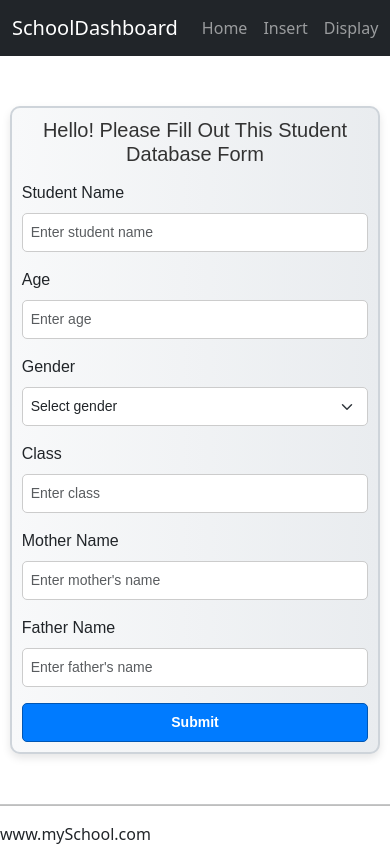
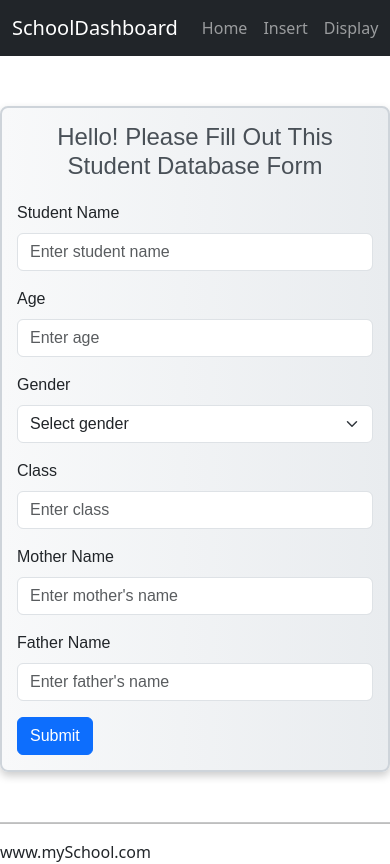
Before and after one commit to Shubham-jaiswal50/school-dashboard, a React (Vite) app: page /insert in a window 390 px wide. Shown: the top 864 px of the page. Built offline with nearby package versions, Linux system fonts and the light colour scheme.

Commit message:
link change

```diff
--- a/src/css/style.css
+++ b/src/css/style.css
@@ -74,109 +74,3 @@
         font-size: 16px;
     }
 }
-
-
-
-
-
-                .form-container {
-                    max-width: 600px;
-                    margin: 50px auto;
-                    padding: 20px;
-                    background-color: #f7f7f7;
-                    border-radius: 10px;
-                    box-shadow: 0 4px 8px rgba(0, 0, 0, 0.1);
-                    font-family: Arial, sans-serif;
-                }
-
-                .form-container h1 {
-                    text-align: center;
-                    color: #333;
-                    margin-bottom: 20px;
-                }
-
-                .form-container .form-group {
-                    margin-bottom: 20px;
-                }
-
-                .form-container .form-group label {
-                    font-weight: bold;
-                    color: #555;
-                }
-
-                .form-container .form-control {
-                    border-radius: 5px;
-                    border: 1px solid #ccc;
-                    padding: 10px;
-                    font-size: 16px;
-                }
-
-                .form-container .form-control:focus {
-                    border-color: #007bff;
-                    box-shadow: 0 0 5px rgba(0, 123, 255, 0.5);
-                }
-
-                .form-container .form-select {
-                    border-radius: 5px;
-                    border: 1px solid #ccc;
-                    padding: 10px;
-                    font-size: 16px;
-                }
-
-                .form-container .btn-primary {
-                    background-color: #007bff;
-                    border-color: #0056b3;
-                    font-size: 18px;
-                    font-weight: bold;
-                    padding: 10px 20px;
-                    width: 100%;
-                    border-radius: 5px;
-                    transition: background-color 0.3s, transform 0.2s;
-                }
-
-                .form-container .btn-primary:hover {
-                    background-color: #0056b3;
-                    transform: scale(1.05);
-                }
-                @media (max-width: 768px) {
-                    .form-container {
-                        max-width: 90%;
-                        padding: 15px;
-                    }
-
-                    .form-container h1 {
-                        font-size: 24px;
-                    }
-
-                    .form-container .btn-primary {
-                        font-size: 16px;
-                        padding: 10px;
-                    }
-                }
-
-                @media (max-width: 480px) {
-                    .form-container {
-                        max-width: 95%;
-                        padding: 10px;
-                    }
-
-                    .form-container h1 {
-                        font-size: 20px;
-                        margin-bottom: 15px;
-                    }
-
-                    .form-container .form-group {
-                        margin-bottom: 15px;
-                    }
-
-                    .form-container .form-control,
-                    .form-container .form-select {
-                        padding: 8px;
-                        font-size: 14px;
-                    }
-
-                    .form-container .btn-primary {
-                        font-size: 14px;
-                        padding: 8px;
-                    }
-                }
--- a/src/db.json
+++ b/src/db.json
@@ -1,14 +1,5 @@
 {
   "student": [
-    {
-      "id": "5cdb",
-      "name": "prachi",
-      "Age": "22",
-      "gender": "female",
-      "Class": "8",
-      "mothername": "rekha jatav",
-      "fathername": "jitendra"
-    },
     {
       "id": "0430",
       "name": "Shubham Jaiswal",
@@ -19,13 +10,23 @@
       "fathername": "narendra jaiswal"
     },
     {
-      "id": "a047",
-      "name": "sanju raja",
-      "Age": "22",
+      "id": "6721",
+      "name": "shubhangi",
+      "Age": "20",
+      "gender": "female",
+      "Class": "10",
+      "mothername": "saroj jaiswal",
+      "fathername": "narendra jaiswal"
+    },
+    {
+      "id": "2ebe",
+      "name": "anmol",
+      "Age": "15",
       "gender": "male",
-      "Class": "9",
-      "mothername": "miss Saroj raja Chauhan",
-      "fathername": "mr Tejbhan singh chauhan"
+      "Class": "8",
+      "mothername": "fhgvh",
+      "fathername": "hjjhbj"
     }
+
   ]
 }
--- a/src/pages/Display.jsx
+++ b/src/pages/Display.jsx
@@ -4,7 +4,7 @@ import axios from "axios";
 const Display=()=>{
     const [mydata, setMydata] = useState([]);
     const loadData=()=>{
-        let api="http://localhost:3000/student";
+        let api="https://schooldata-theta.vercel.app/student/student";
         axios.get(api).then((res)=>{
             setMydata(res.data);
         })
--- a/src/pages/Edit.jsx
+++ b/src/pages/Edit.jsx
@@ -10,7 +10,7 @@ const Edit=()=>{
 const {id} =useParams();
 // alert(id)
 const loadData=()=>{
-    let api=`http://localhost:3000/student/${id}`;
+    let api=`https://schooldata-theta.vercel.app/student/${id}`;
     axios.get(api).then((res)=>{
         setMydata(res.data);
         console.log(res.data);
@@ -31,7 +31,7 @@ const handleInput=(e)=>
 
 const handleSubmit=async(e)=>{
     e.preventDefault();
-    let api=`http://localhost:3000/student/${id}`;
+    let api=`https://schooldata-theta.vercel.app/student/${id}`;
     await axios.patch(api, mydata).then((res)=>{
         alert("Data succesflly updated!!!");
         console.log("navigate")
@@ -42,37 +42,37 @@ const handleSubmit=async(e)=>{
 
     return(
         <>
-       <div class="form-container">
+       <div className="form-container">
     <h1>Update Your Record</h1>
     <form>
-        <div class="form-group">
-            <label for="name">Edit Name:</label>
+        <div className="form-group">
+            <label htmlFor="name">Edit Name:</label>
             <input type="text" id="name" name="name" value={mydata.name} onChange={handleInput} />
         </div>
 
-        <div class="form-group">
-            <label for="age">Edit Age:</label>
+        <div className="form-group">
+            <label htmlFor="age">Edit Age:</label>
             <input type="number" id="age" name="Age" value={mydata.Age} onChange={handleInput} />
         </div>
 
-        <div class="form-group">
-            <label for="gender">Select Gender:</label>
+        <div className="form-group">
+            <label htmlFor="gender">Select Gender:</label>
             <select id="gender" name="gender" value={mydata.gender} onChange={handleInput}>
                 <option value="male">Male</option>
                 <option value="female">Female</option>
             </select>
         </div>
 
-        <div class="form-group">
-            <label for="mothername">Mother Name:</label>
+        <div className="form-group">
+            <label htmlFor="mothername">Mother Name:</label>
             <input type="text" id="mothername" name="mothername" value={mydata.mothername} onChange={handleInput} />
         </div>
 
-        <div class="form-group">
-            <label for="fathername">Father Name:</label>
+        <div className="form-group">
+            <label htmlFor="fathername">Father Name:</label>
             <input type="text" id="fathername" name="fathername" value={mydata.fathername} onChange={handleInput} />
         </div>
-        {/* class="submit-btn" */}
+        {/* className="submit-btn" */}
         <button  onClick={handleSubmit}>Update Save!</button>
     </form>
 </div>
--- a/src/pages/Insert.jsx
+++ b/src/pages/Insert.jsx
@@ -14,7 +14,7 @@ const Insert = () => {
     };
 
     const handleSubmit = () => {
-        let api = "http://localhost:3000/student";
+        let api = "https://schooldata-theta.vercel.app/student/student";
         axios.post(api, input).then((res) => {
             alert("Data Inserted Successfully");
             setInput({
--- a/src/pages/Serch.jsx
+++ b/src/pages/Serch.jsx
@@ -6,7 +6,7 @@ const Serch = () => {
     const [mydata, setMydata] = useState([]);
 
     const handleSubmit = () => {
-        let api = `http://localhost:3000/student/?name=${name}`;
+        let api = `https://schooldata-theta.vercel.app/student/?name=${name}`;
         axios.get(api).then((res) => {
             setMydata(res.data);
             if (res.data.length <= 0) {
@@ -30,10 +30,10 @@ const Serch = () => {
             </div>
         );
     });
+              return(
+                <>
+                <style>
 
-    return (
-        <>
-            <style>
                 {`
                 body {
                     font-family: Arial, sans-serif;
--- a/src/pages/Update.jsx
+++ b/src/pages/Update.jsx
@@ -20,7 +20,7 @@ const Update=()=>{
         loadData();
     }, []);
     const myDel=async(id)=>{
-        let api=`http://localhost:3000/student/${id}`;
+        let api=`https://schooldata-theta.vercel.app/student/${id}`;
         await axios.delete(api).then((res)=>{
             alert("Record Sjuccesfully deleted!");
         loadData();
```
Also changed, not shown: 1 other file (tests, documents, lock files or other folders).
